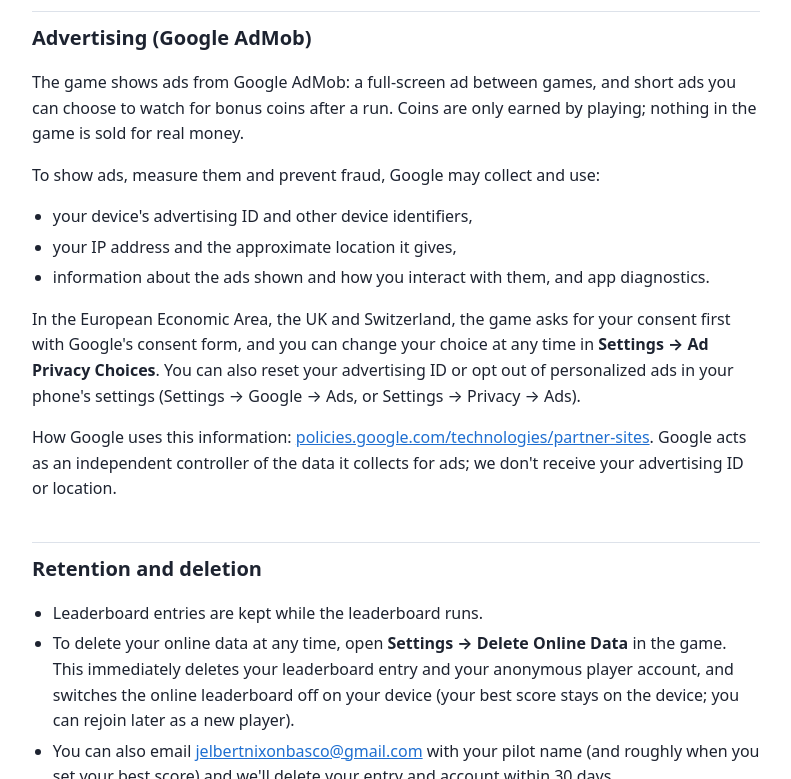
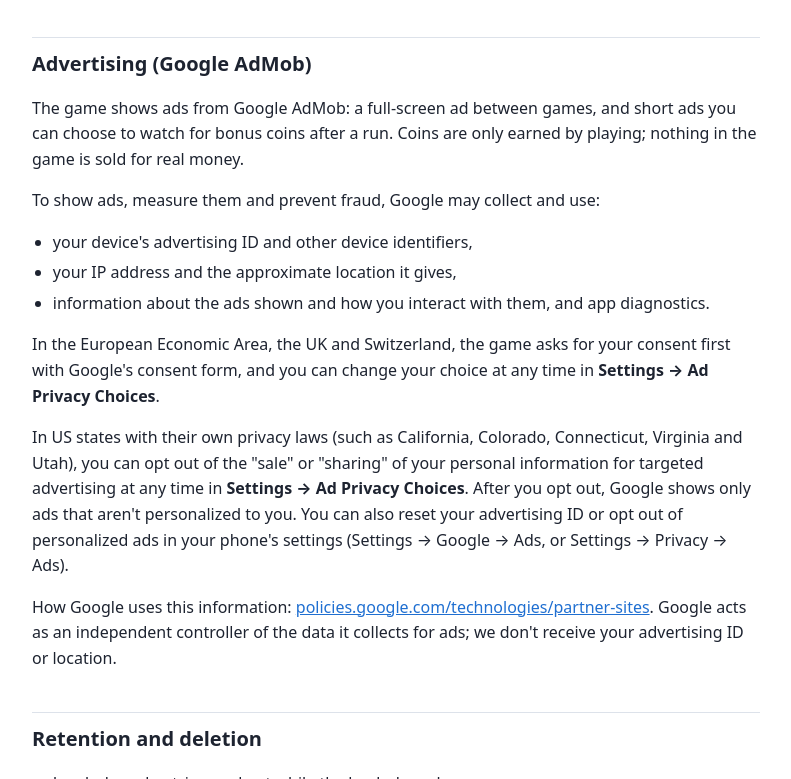
Before and after one commit to Jelbert/sky-shooter-privacy, a plain HTML site: page index.html in a window 1280 px wide. Shown: the part 1342-2121 px from the top of the page, without its empty margins (244-1035 px from the left). Drawn offline with Linux system fonts and the light colour scheme.

Commit message:
Add US state privacy opt-out to the privacy policy

```diff
--- a/index.html
+++ b/index.html
@@ -55,7 +55,7 @@
 <h2>Summary</h2>
 <ul>
   <li>No sign-up, no email, no real name, no contacts.</li>
-  <li>The game shows ads from <strong>Google AdMob</strong>; Google may use your device's advertising ID to show and measure them (see Advertising). In the EU / UK you're asked first.</li>
+  <li>The game shows ads from <strong>Google AdMob</strong>; Google may use your device's advertising ID to show and measure them (see Advertising). In the EU / UK you're asked first; in some US states you can opt out of the sale or sharing of your data in Settings.</li>
   <li>To run the online leaderboard, the game creates an <strong>anonymous player account</strong> and stores your <strong>pilot name</strong>, <strong>best score</strong>, <strong>stage reached</strong> and <strong>date</strong>.</li>
   <li>Your pilot name, best score, stage and date are <strong>shown publicly</strong> on the in-game leaderboard.</li>
   <li>Everything else (settings, tutorial progress) stays on your device.</li>
@@ -89,7 +89,8 @@
   <li>your IP address and the approximate location it gives,</li>
   <li>information about the ads shown and how you interact with them, and app diagnostics.</li>
 </ul>
-<p>In the European Economic Area, the UK and Switzerland, the game asks for your consent first with Google's consent form, and you can change your choice at any time in <strong>Settings &rarr; Ad Privacy Choices</strong>. You can also reset your advertising ID or opt out of personalized ads in your phone's settings (Settings &rarr; Google &rarr; Ads, or Settings &rarr; Privacy &rarr; Ads).</p>
+<p>In the European Economic Area, the UK and Switzerland, the game asks for your consent first with Google's consent form, and you can change your choice at any time in <strong>Settings &rarr; Ad Privacy Choices</strong>.</p>
+<p>In US states with their own privacy laws (such as California, Colorado, Connecticut, Virginia and Utah), you can opt out of the &quot;sale&quot; or &quot;sharing&quot; of your personal information for targeted advertising at any time in <strong>Settings &rarr; Ad Privacy Choices</strong>. After you opt out, Google shows only ads that aren't personalized to you. You can also reset your advertising ID or opt out of personalized ads in your phone's settings (Settings &rarr; Google &rarr; Ads, or Settings &rarr; Privacy &rarr; Ads).</p>
 <p>How Google uses this information: <a href="https://policies.google.com/technologies/partner-sites">policies.google.com/technologies/partner-sites</a>. Google acts as an independent controller of the data it collects for ads; we don't receive your advertising ID or location.</p>
 
 <h2>Retention and deletion</h2>
```
